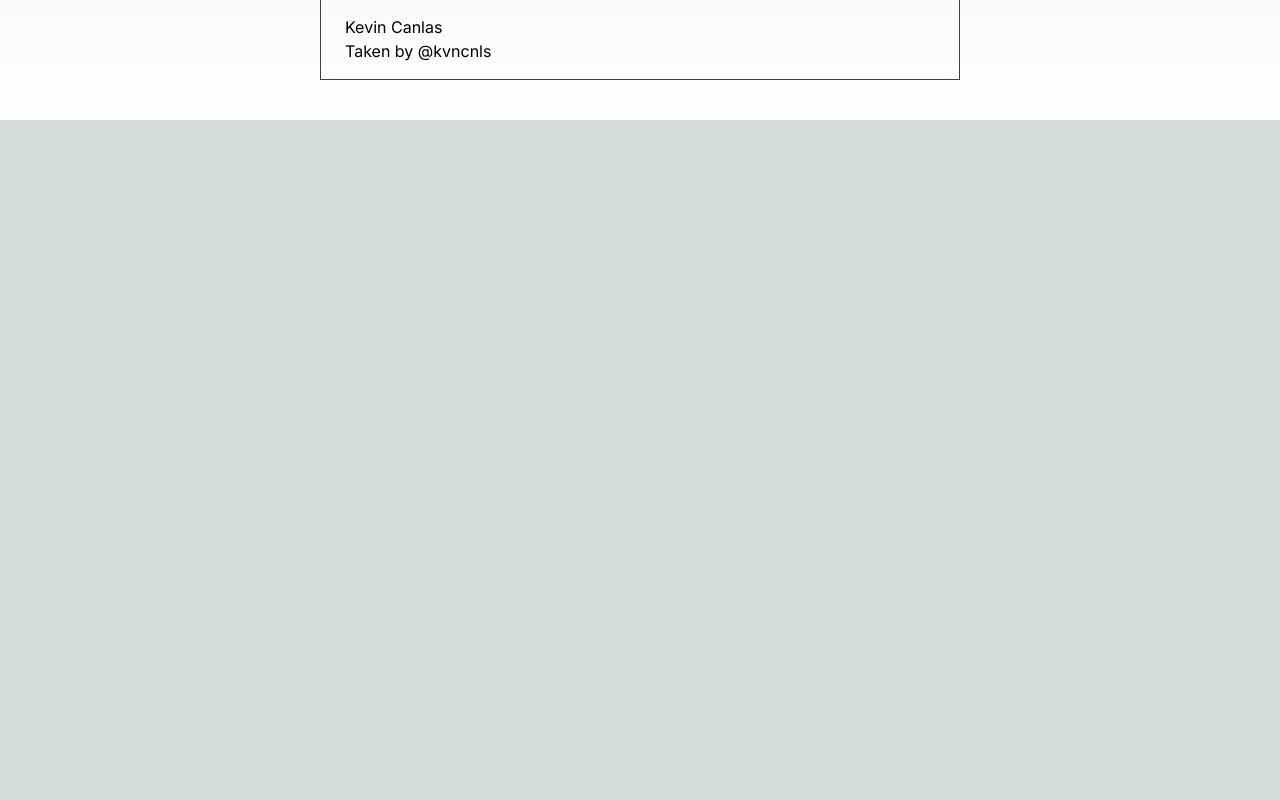
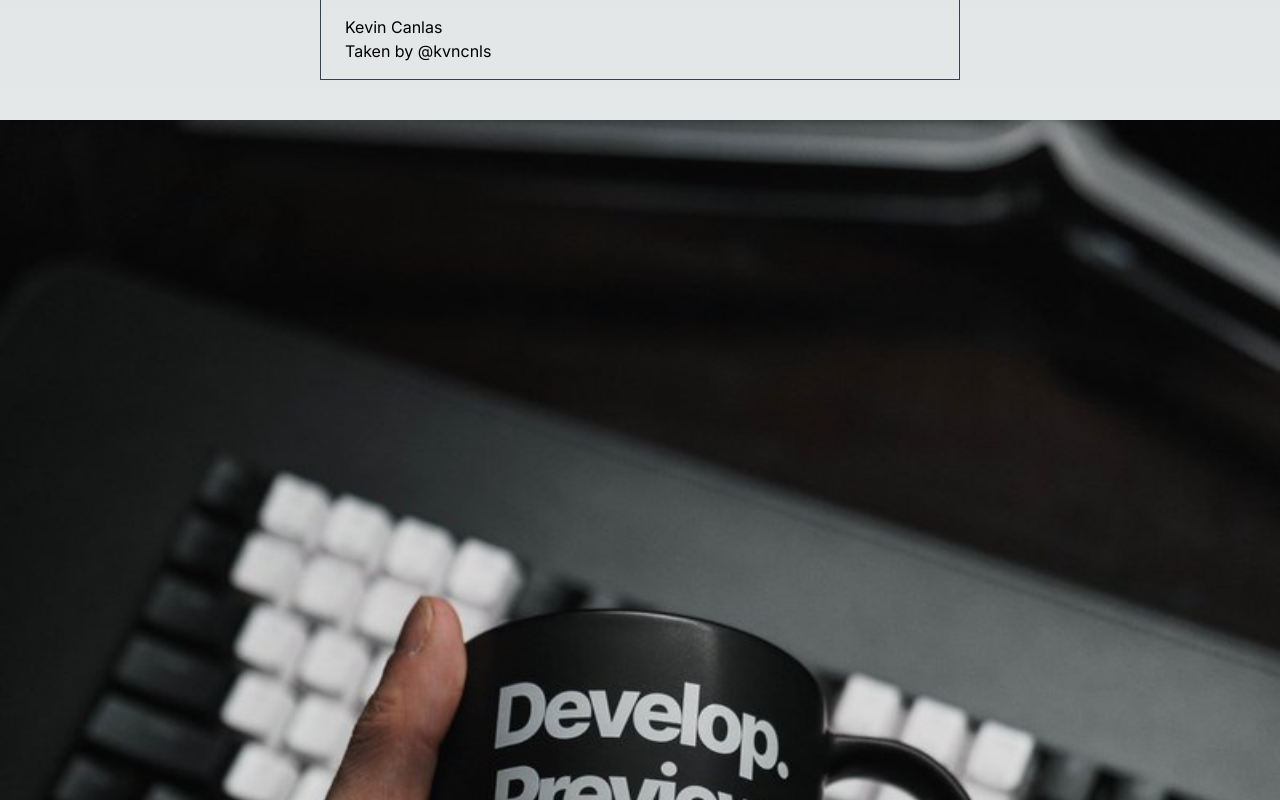
Before and after one commit to szm8991/next-learn, a Next.js app: page /photos/1 in a window 1280 px wide. Shown: the part 680-1480 px from the top of the page. Before the commit the page ends 800 px from the top, so only its background shows below. Built offline with nearby package versions, Linux system fonts and the light colour scheme.

Commit message:
feat: another case to show what's paralle route

```diff
--- /dev/null
+++ b/src/app/@modal/photos/[id]/page.tsx
@@ -0,0 +1,9 @@
+import Frame from '@/components/frame';
+import swagPhotos, { Photo } from '@/photos';
+
+export default function PhotoModal({ params: { id: photoId } }: { params: { id: string } }) {
+  const photos = swagPhotos;
+  const photo: Photo = photos.find(p => p.id === photoId)!;
+
+  return <Frame photo={photo} />;
+}
```
